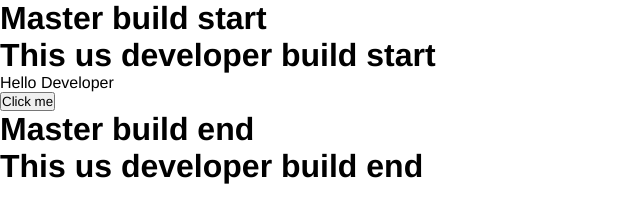
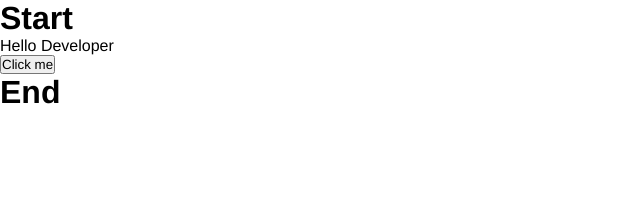
Before and after one commit to abhik2207/Demo-Project, a plain HTML site: page index.html in a window 1280 px wide. Shown: the whole page, without its empty margins (0-640 px from the left). Drawn offline with Linux system fonts and the light colour scheme.

Commit message:
Stashed changes

```diff
--- a/index.html
+++ b/index.html
@@ -7,14 +7,12 @@
     <link rel="stylesheet" href="style.css">
 </head>
 <body>
-    <h1>Master build start</h1>
-    <h1>This us developer build start</h1>
+    <h1>Start</h1>
 
     <p id="para">Hello Developer</p>
     <button id="btn">Click me</button>
 
-    <h1>Master build end</h1>
-    <h1>This us developer build end</h1>
+    <h1>End</h1>
 
     <script src="script.js"></script>
 </body>
--- /dev/null
+++ b/test.js
@@ -0,0 +1 @@
+console.log('Testing stash');
```
